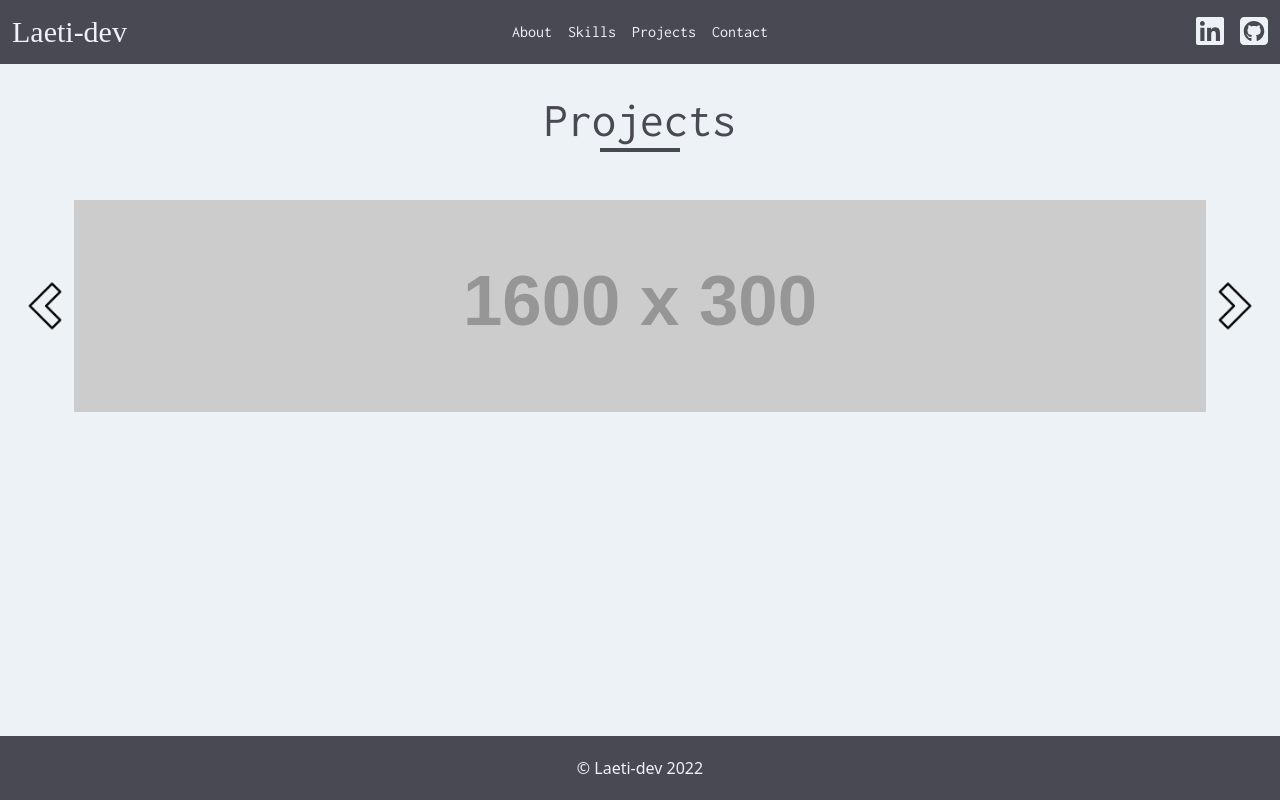
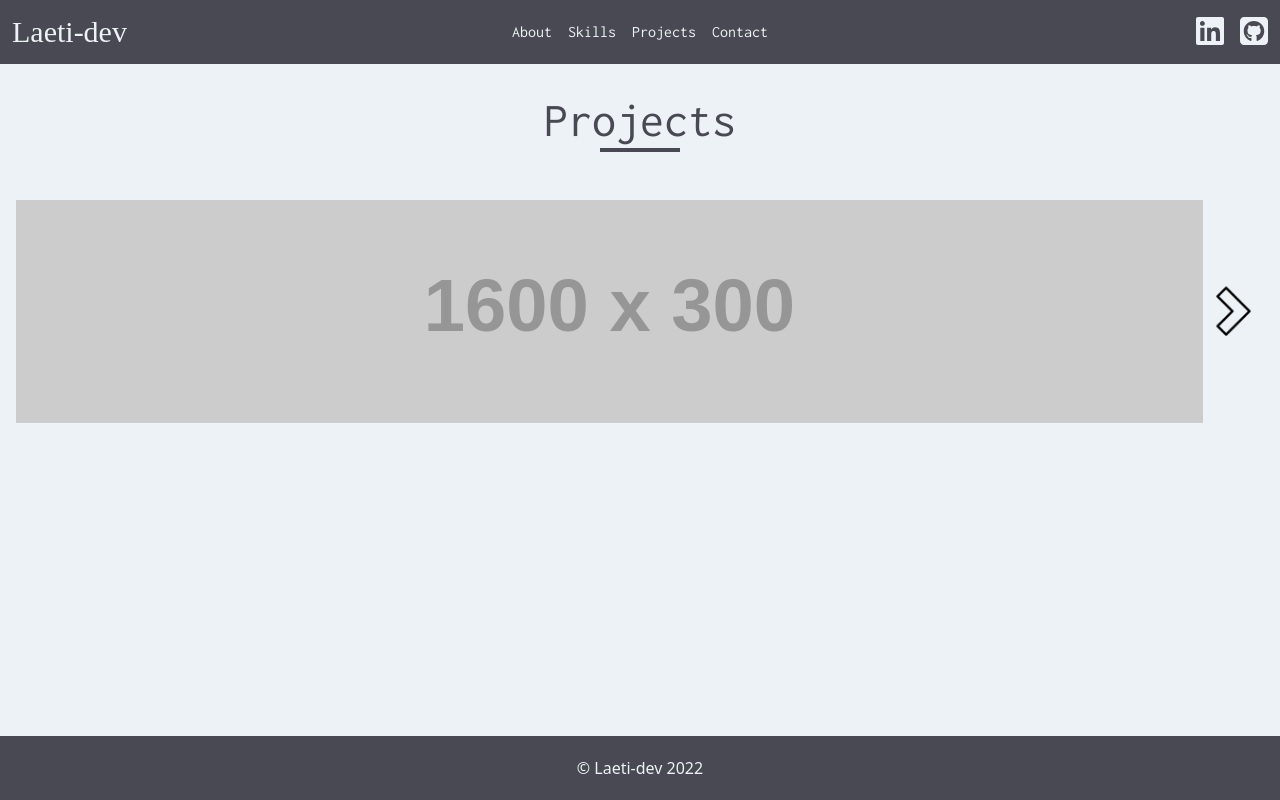
Before and after one commit to Laeti-dev/react-portfolio, a React (Create React App) app: page /projects in a window 1280 px wide. Built offline with nearby package versions, Linux system fonts and the light colour scheme; a web font is replaced by a local one.

Commit message:
finish carousel composant

```diff
--- a/src/pages/Projects/carousel.js
+++ b/src/pages/Projects/carousel.js
@@ -1,24 +1,52 @@
 import { CarouselContainer, CarouselWrapper, CarouselContentWrapper, CarouselContent, ArrowButtons } from "./style.tw";
 import leftArrow from "../../utils/img/carousel/icons8-left-64.png"
 import rightArrow from "../../utils/img/carousel/icons8-right-64.png"
+import { useState, useEffect } from "react";
 
 export function Carousel(props) {
   const {children} = props
 
+  // define state for current item and total items
+  const [currentIndex, setCurrentIndex] = useState(0)
+  const [length, setLength] = useState(children.length)
+
+  useEffect(() => {
+    setLength(children.length)
+  }, [children])
+
+  // function to handle controls buttons
+  const next = () => {
+    if (currentIndex < (length - 1)) {
+      setCurrentIndex(prevState => prevState + 1)
+    }
+  }
+
+  const prev = () => {
+    if (currentIndex > 0) {
+      setCurrentIndex(prevState => prevState - 1)
+    }
+  }
+
   return (
     <CarouselContainer>
         <CarouselWrapper>
-          <ArrowButtons>
-              <img src={leftArrow} alt="Left Arrow" className="left-6" />
-          </ArrowButtons>
+          {
+            currentIndex > 0 &&
+            <ArrowButtons onClick={prev}>
+                <img src={leftArrow} alt="Left Arrow" className="left-6" />
+            </ArrowButtons>
+          }
           <CarouselContentWrapper>
-            <CarouselContent>
+            <CarouselContent style={{transform: `translateX(-${currentIndex * 100}%)`}}>
               {children}
             </CarouselContent>
           </CarouselContentWrapper>
-          <ArrowButtons>
-              <img src={rightArrow} alt="Right Arrow"  />
-          </ArrowButtons>
+          {
+            currentIndex < (length - 1) &&
+            <ArrowButtons onClick={next}>
+                <img src={rightArrow} alt="Right Arrow"  />
+            </ArrowButtons>
+          }
         </CarouselWrapper>
       </CarouselContainer>
   )
```
